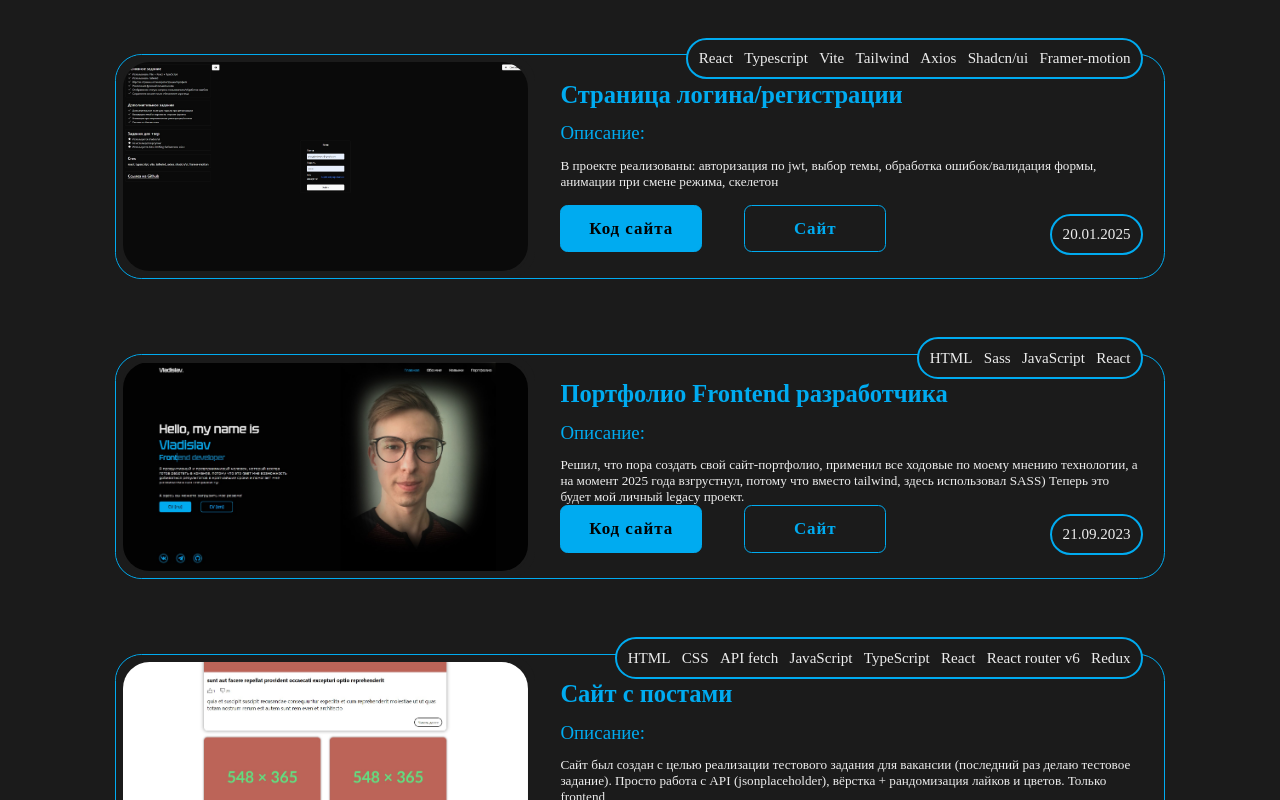
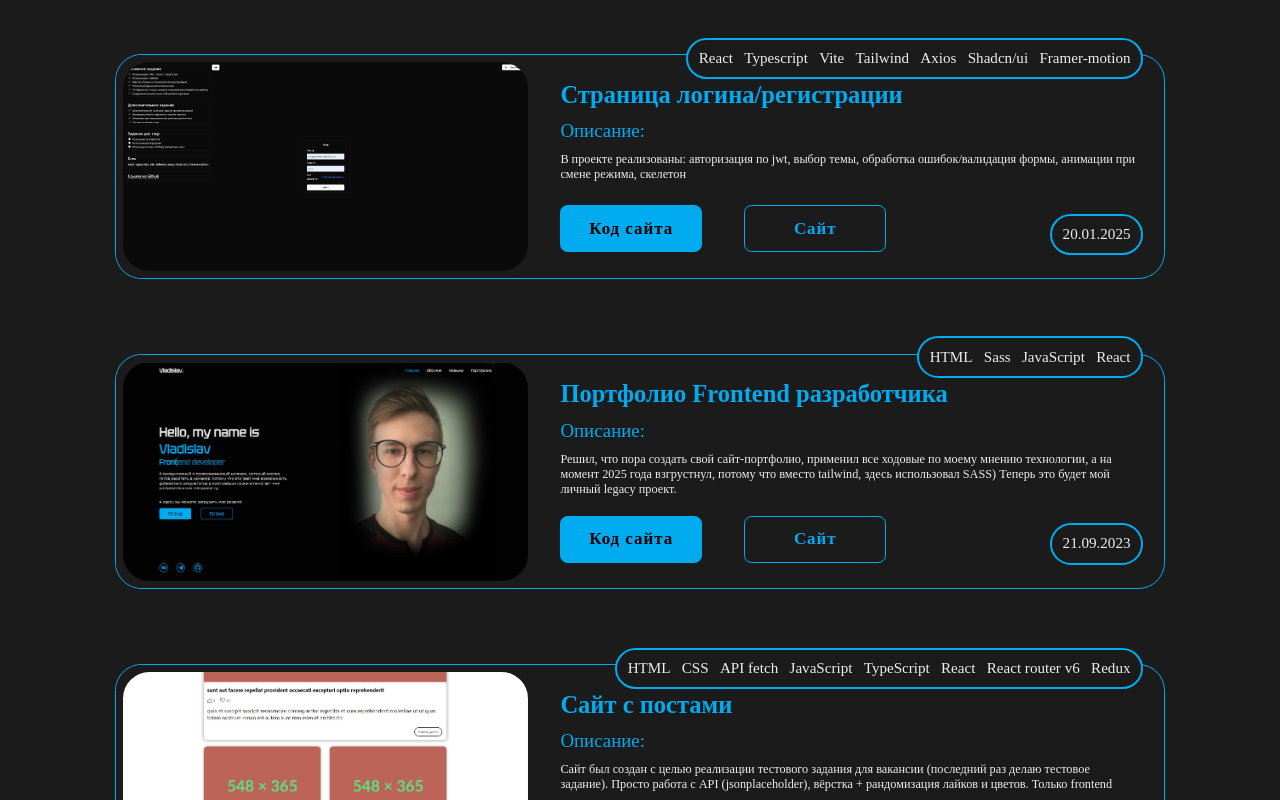
Before and after one commit to Shagabudinov/cv, a React (Create React App) app: page / in a window 1280 px wide. Shown: the part 2760-3560 px from the top of the page. Built offline with nearby package versions, Linux system fonts and the light colour scheme; a web font is replaced by a local one.

Commit message:
padding-fix

```diff
--- a/src/components/body/PortfolioPage.sass
+++ b/src/components/body/PortfolioPage.sass
@@ -57,13 +57,14 @@
             font-size: 3.4rem
             color: $main-color
         & span
-            margin: .8rem 0rem
+            margin: 0.6rem 0rem 0rem 0rem
             color: $main-color
             font-size: 2.4rem
     &__title-description
         @include flex-column-with-gap()
         & p
             font-size: 2rem
+            padding: .4rem 0rem 2rem 0rem
     &__technologies
         display: flex
         justify-content: space-around
@@ -104,7 +105,7 @@
         & h2
             font-size: 2.6rem
         & p
-            font-size: 1.4rem
+            font-size: 1.3rem
         & span
             font-size: 2rem
     .portfolio-content__technologies
```
